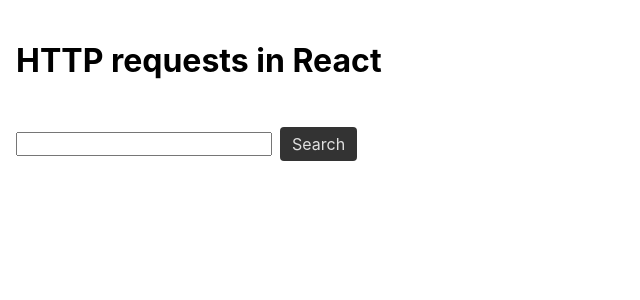
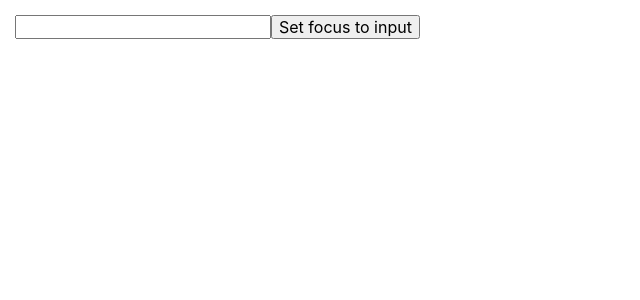
Before and after one commit to dmitrysdevfs/react-112, a React (Vite) app: page / in a window 1280 px wide. Shown: the top 300 px of the page, without its empty margins (0-640 px from the left). Built offline with nearby package versions, Linux system fonts and the light colour scheme.

Commit message:
add branch

```diff
--- a/src/articleService.js
+++ /dev/null
@@ -1,19 +0,0 @@
-import axios from 'axios';
-
-// 'http://hn.algolia.com/api/v1/search';
-
-export const fetchArticles = async (topic, currentPage) => {
-  // const response = await axios.get(
-  //   `http://hn.algolia.com/api/v1/search?query=${topic}`
-  // );
-
-  const response = await axios.get(`http://hn.algolia.com/api/v1/search`, {
-    params: {
-      query: topic,
-      hitsPerPage: 5,
-      page: currentPage,
-    },
-  });
-
-  return response.data.hits;
-};
--- a/src/components/App/App.jsx
+++ b/src/components/App/App.jsx
@@ -1,67 +1,10 @@
-import { useEffect } from 'react';
-import toast, { Toaster } from 'react-hot-toast';
-import { fetchArticles } from '../../articleService';
-
+import RefBasics from '../RefBasics';
 import css from './App.module.css';
-import { useState } from 'react';
-import SearchForm from '../SearchForm/SearchForm';
-import ArticleList from '../ArticleList/ArticleList';
 
 export default function App() {
-  const [articles, setArticles] = useState([]);
-  const [isLoading, setIsLoading] = useState(false);
-  const [error, setError] = useState(false);
-  const [searchTerm, setSearchTerm] = useState('');
-  const [page, setPage] = useState(1);
-
-  const hadnleSearch = (topic) => {
-    setSearchTerm(topic);
-    setPage(1);
-    setArticles([]);
-  };
-
-  useEffect(() => {
-    if (searchTerm === '') {
-      return;
-    }
-
-    async function getData() {
-      try {
-        setError(false);
-        setIsLoading(true);
-        const data = await fetchArticles(searchTerm, page);
-        setArticles((prevArticles) => {
-          return [...prevArticles, ...data];
-        });
-      } catch {
-        setError(true);
-        toast.error('Plz redoad there waw an error!!!');
-      } finally {
-        setIsLoading(false);
-      }
-    }
-
-    getData();
-  }, [page, searchTerm]);
-
   return (
     <div className={css.container}>
-      <h1>HTTP requests in React</h1>
-      <SearchForm onSearch={hadnleSearch} />
-
-      {error && <b>Whoops there was an error plz reload...</b>}
-
-      {articles.length > 0 && <ArticleList items={articles} />}
-
-      {isLoading && <b>Loading data, please waite...</b>}
-
-      {articles.length > 0 && !isLoading && (
-        <button onClick={() => setPage(page + 1)}>
-          Load more articles {page}
-        </button>
-      )}
-
-      <Toaster position="top-right" />
+      <RefBasics />
     </div>
   );
 }
--- a/src/components/App/App.module.css
+++ b/src/components/App/App.module.css
@@ -1,8 +1,5 @@
 .container {
+  padding: 15px;
+  margin: 0 auto;
   max-width: 1440px;
-  margin: 0 auto;
-  padding: 16px;
-  display: flex;
-  flex-direction: column;
-  gap: 20px;
 }
--- a/src/components/ArticleList/ArticleList.jsx
+++ /dev/null
@@ -1,15 +0,0 @@
-import css from './ArticleList.module.css';
-
-export default function ArticleList({ items }) {
-  return (
-    <ul className={css.list}>
-      {items.map((item) => (
-        <li key={item.objectID}>
-          <a className={css.link} href={item.url}>
-            {item.title}
-          </a>
-        </li>
-      ))}
-    </ul>
-  );
-}
--- a/src/components/ArticleList/ArticleList.module.css
+++ /dev/null
@@ -1,24 +0,0 @@
-.list {
-  list-style: none;
-  padding: 0;
-  margin: 0;
-  display: flex;
-  flex-direction: column;
-  gap: 8px;
-}
-
-.item {
-  padding: 8px;
-  border-bottom: 1px solid #333;
-}
-
-.link {
-  text-decoration: none;
-  color: #4da6ff;
-  font-size: 16px;
-}
-
-.link:hover {
-  text-decoration: underline;
-  color: #82caff;
-}
--- /dev/null
+++ b/src/components/RefBasics.jsx
@@ -0,0 +1,22 @@
+// import { useEffect } from 'react';
+import { useRef } from 'react';
+
+export default function RefBasics() {
+  const inputRef = useRef();
+  console.log('1st: ', inputRef);
+
+  // useEffect(() => {
+  //   console.log('2nd: ', inputRef);
+  // }, []);
+
+  const setFocus = () => {
+    inputRef.current.focus();
+  };
+
+  return (
+    <div>
+      <input type="text" ref={inputRef} />
+      <button onClick={setFocus}>Set focus to input</button>
+    </div>
+  );
+}
--- a/src/components/SearchForm/SearchForm.jsx
+++ /dev/null
@@ -1,24 +0,0 @@
-import { Formik, Form, Field } from 'formik';
-import css from './SearchForm.module.css';
-
-export default function SearchForm({ onSearch }) {
-  return (
-    <Formik
-      initialValues={{
-        topic: '',
-      }}
-      onSubmit={(values, actions) => {
-        onSearch(values.topic);
-        // console.log(values.topic);
-        actions.resetForm();
-      }}
-    >
-      <Form className={css.form}>
-        <Field className={css.iput} type="text" name="topic" />
-        <button className={css.button} type="submit">
-          Search
-        </button>
-      </Form>
-    </Formik>
-  );
-}
--- a/src/components/SearchForm/SearchForm.module.css
+++ /dev/null
@@ -1,33 +0,0 @@
-.form {
-  display: flex;
-  gap: 8px;
-  align-items: center;
-}
-
-.input {
-  padding: 8px;
-  border: 1px solid #444;
-  border-radius: 4px;
-  font-size: 16px;
-  width: 200px;
-  background-color: #1e1e1e;
-  color: #e0e0e0;
-}
-
-.input::placeholder {
-  color: #888;
-}
-
-.button {
-  padding: 8px 12px;
-  border: none;
-  background-color: #333;
-  color: #e0e0e0;
-  border-radius: 4px;
-  cursor: pointer;
-  font-size: 16px;
-}
-
-.button:hover {
-  background-color: #444;
-}
```
Also changed, not shown: 1 other file (tests, documents, lock files or other folders).
